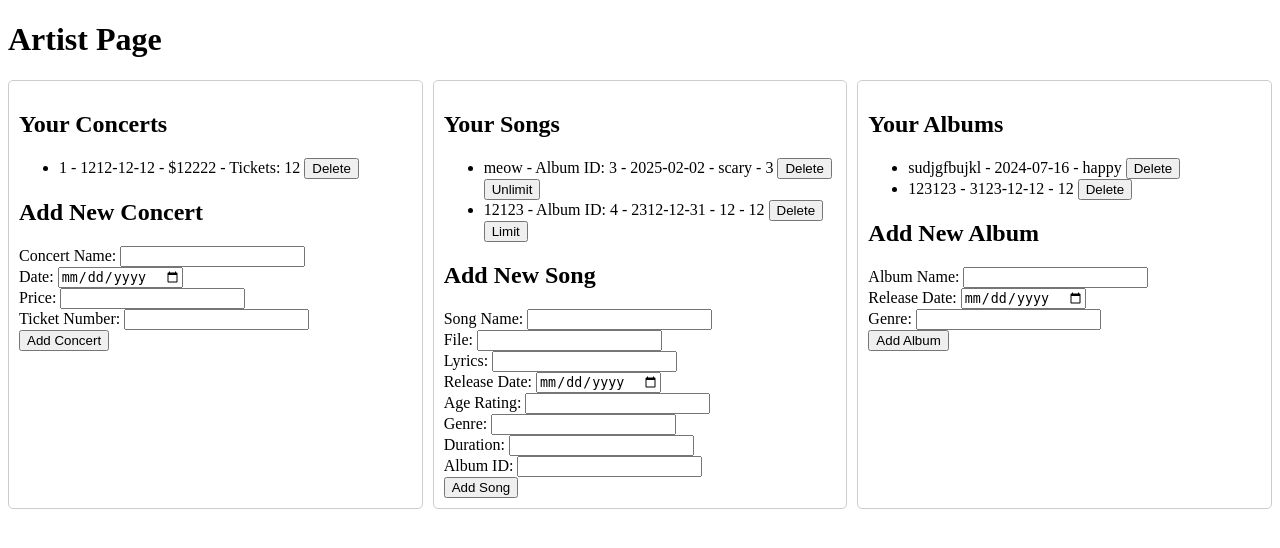
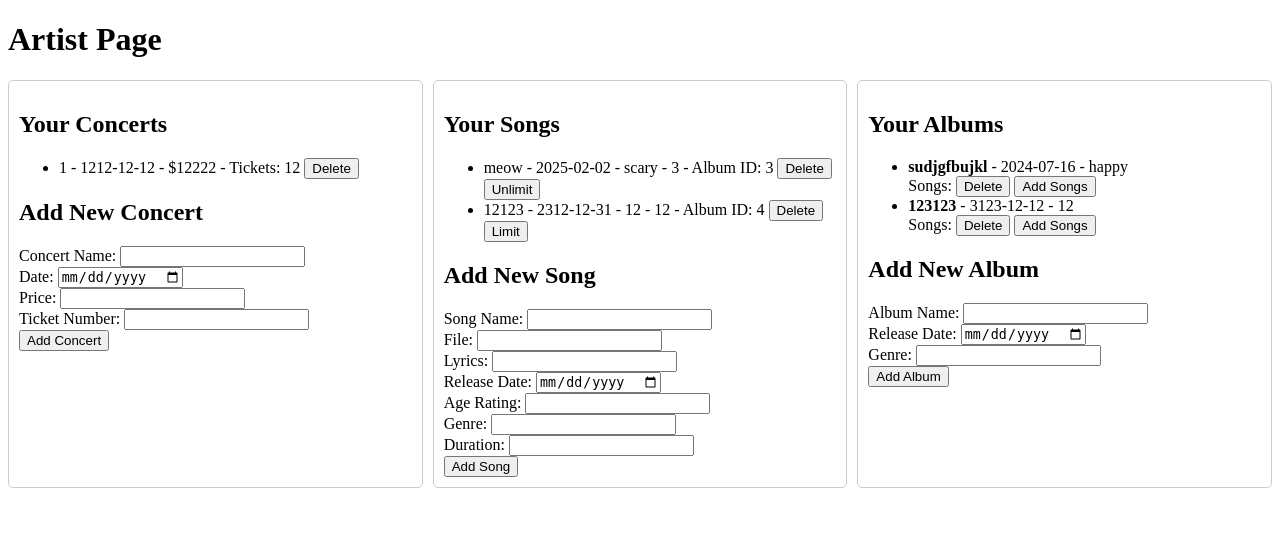
Before and after one commit to MahtaMirzaei/Vibes, a Flask app: page /artist_page in a window 1280 px wide. Shown: the top 548 px of the page. Run offline with Flask 3, Linux system fonts and the light colour scheme; a user stored in the database is signed in; data comes from the database, SQL or seed files in the repository; both versions use the stored data as it was after the commit.

Commit message:
feat(): add songs to album feature was added to artist page.

```diff
--- a/app.py
+++ b/app.py
@@ -390,14 +390,6 @@ def charge():
                     (transaction_id_user, user_id, bank_id, amount, date),
                 )
 
-                cursor.execute(
-                    """
-                    INSERT INTO TRANSACTIONS (transaction_id, user_id, recipient_id, amount, date)
-                    VALUES (?, ?, ?, ?, ?)
-                    """,
-                    (transaction_id_bank, bank_id, user_id, -amount, date),
-                )
-
                 connect.commit()
 
                 session["balance"] += amount
@@ -679,6 +671,25 @@ def artist_page():
                     logging.error(f"Error toggling song limit status: {e}")
                     flash("An error occurred while toggling the song limit status.")
 
+
+            elif action == "add_songs_to_album":
+                album_id = request.form["album_id"]
+                song_id = request.form["song_id"]
+
+                try:
+                    with sqlite3.connect("database.db") as connect:
+                        cursor = connect.cursor()
+                        cursor.execute(
+                            "UPDATE songs SET album_id = ? WHERE song_id = ? AND user_id = ?",
+                            (album_id, song_id, user_id),
+                        )
+                        connect.commit()
+                        flash("Song successfully added to the album.")
+                except Exception as e:
+                    logging.error(f"Error adding song to album: {e}")
+                    flash("An error occurred while adding the song to the album.")
+
+
             elif action == "delete_album":
                 album_id = request.form["album_id"]
 
--- a/templates/artist.html
+++ b/templates/artist.html
@@ -15,7 +15,15 @@
             padding: 10px;
             border-radius: 5px;
         }
+        .hidden {
+            display: none;
+        }
     </style>
+    <script>
+        function showAddSongForm(albumId) {
+            document.getElementById('add-song-form-' + albumId).classList.remove('hidden');
+        }
+    </script>
 </head>
 <body>
     <h1>Artist Page</h1>
@@ -55,7 +63,7 @@
             <ul>
                 {% for song in songs %}
                 <li>
-                    {{ song[1] }} - Album ID: {{ song[2] }} - {{ song[3] }} - {{ song[4] }} - {{ song[5] }}
+                    {{ song[1] }} - {{ song[3] }} - {{ song[4] }} - {{ song[5] }} - Album ID: {{ song[2] }}
                     <form action="{{ url_for('artist_page') }}" method="POST" style="display:inline;">
                         <input type="hidden" name="action" value="delete_song">
                         <input type="hidden" name="song_id" value="{{ song[0] }}">
@@ -86,8 +94,6 @@
                 <input type="text" id="genre" name="genre" required><br>
                 <label for="duration">Duration:</label>
                 <input type="number" id="duration" name="duration" required><br>
-                <label for="album_id">Album ID:</label>
-                <input type="number" id="album_id" name="album_id"><br>
                 <button type="submit">Add Song</button>
             </form>
         </div>
@@ -97,12 +103,23 @@
             <ul>
                 {% for album in albums %}
                 <li>
-                    {{ album[1] }} - {{ album[2] }} - {{ album[3] }}
+                    <b>{{ album[1] }}</b> - {{ album[2] }} - {{ album[3] }}<br>
+                    Songs: {{ album[4] | safe }}
                     <form action="{{ url_for('artist_page') }}" method="POST" style="display:inline;">
                         <input type="hidden" name="action" value="delete_album">
                         <input type="hidden" name="album_id" value="{{ album[0] }}">
                         <button type="submit">Delete</button>
                     </form>
+                    <button onclick="showAddSongForm({{ album[0] }})">Add Songs</button>
+                    <div id="add-song-form-{{ album[0] }}" class="hidden">
+                        <form method="post" action="{{ url_for('artist_page') }}">
+                            <input type="hidden" name="action" value="add_songs_to_album">
+                            <input type="hidden" name="album_id" value="{{ album[0] }}">
+                            <label for="song_id">Song ID to add:</label>
+                            <input type="text" name="song_id" required>
+                            <button type="submit">Add Song</button>
+                        </form>
+                    </div>
                 </li>
                 {% endfor %}
             </ul>
```
Also changed, not shown: database.db.
